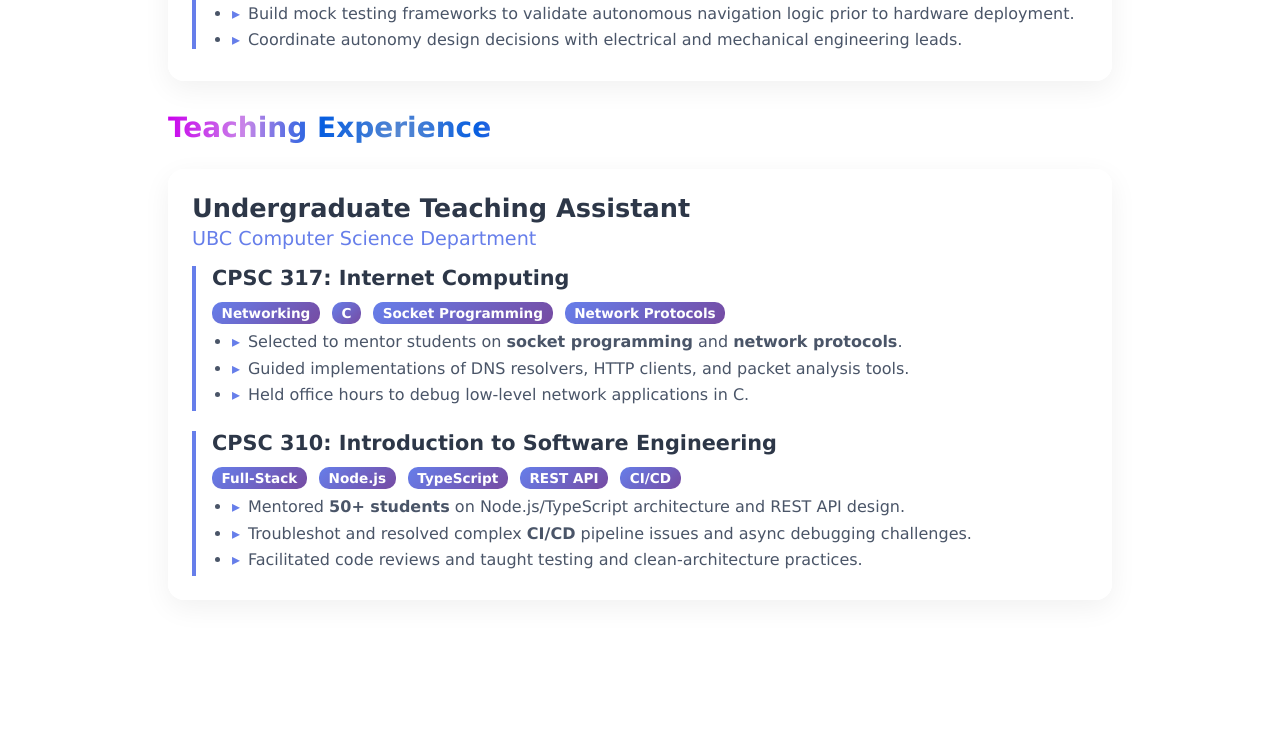
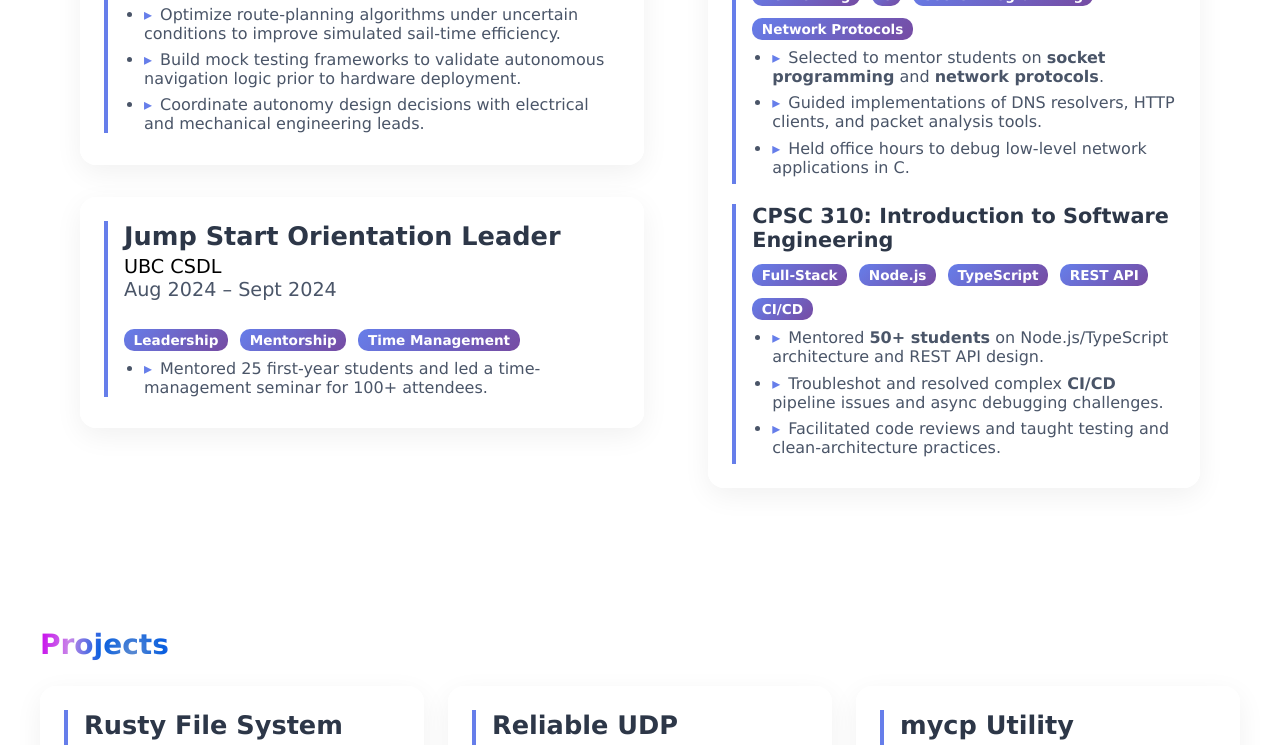
Before and after one commit to raghumanimehta/PortfolioWebsiteReact, a React (Vite) app: page / in a window 1280 px wide. Shown: the part 2224-2969 px from the top of the page. Built offline with nearby package versions, Linux system fonts and the light colour scheme.

Commit message:
padding issue fixed

```diff
--- a/src/components/Experience.jsx
+++ b/src/components/Experience.jsx
@@ -4,6 +4,7 @@ import "./styles/Experience.css";
 function Experience() {
     return (
         <section className="experience">
+            <div className='work-experience'>
                 <h2><span className='highlight'>Work Experience</span></h2>
                 <div className="experience-item">
                     <div className="course">
@@ -30,6 +31,30 @@ function Experience() {
                     </div>
                 </div>
 
+                <div className="experience-item">
+                    <div className="course">
+                        <div className="course-header">
+                            <div className="experience-header">
+                                <h3>Jump Start Orientation Leader</h3>
+                                <p className="company">
+                                    UBC CSDL
+                                </p>
+                                <p className="date">Aug 2024 – Sept 2024</p>
+                            </div>
+                            <div className="tech-tags">
+                                <span className="course-tag">Leadership</span>
+                                <span className="course-tag">Mentorship</span>
+                                <span className="course-tag">Time Management</span>
+                            </div>
+                        </div>
+                        <ul>
+                            <li>Mentored 25 first-year students and led a time-management seminar for 100+ attendees.</li>
+                        </ul>
+                    </div>
+                </div>
+
+            </div>
+            <div className='teaching-experience'>
                 <h2><span className="highlight">Teaching Experience</span></h2>
                 <div className="experience-item">
                     <div className="experience-header">
@@ -42,7 +67,7 @@ function Experience() {
                     <div className="experience-details">
                         <div className="course">
                             <div className="course-header">
-                            <h4>CPSC 317: Internet Computing</h4>
+                                <h4>CPSC 317: Computer Networking</h4>
                                 <div className="tech-tags">
                                     <span className="course-tag">Networking</span>
                                     <span className="course-tag">C</span>
@@ -76,6 +101,7 @@ function Experience() {
                         </div>
                     </div>
                 </div>
+            </div>
         </section>
     );
 }
--- a/src/components/styles/Experience.css
+++ b/src/components/styles/Experience.css
@@ -2,6 +2,10 @@
     max-width: 75rem;
     margin: 3rem auto;
     padding: 0 1.5rem;
+    display: flex;
+    flex-direction: row;
+    justify-content: center;
+    align-items: flex-start;
 }
 
 .experience h2 {
@@ -16,6 +20,7 @@
     padding: 1.5rem;
     border-radius: 16px;
     box-shadow: 0 8px 28px rgba(0, 0, 0, 0.06);
+    margin: 2rem;
 }
 
 .experience-header {
@@ -31,6 +36,12 @@
 .company {
     font-size: 1.2rem;
     margin: 0;
+}
+
+.date {
+    font-size: 1.2rem;
+    margin: 0;
+    color: #4a5568;
 }
 
 .company a {
@@ -123,6 +134,10 @@
         font-size: 1rem;
     }
 
+    .date {
+        font-size: 1rem;
+    }
+
     .course-header h4 {
         font-size: 1.1rem;
     }
--- a/src/components/styles/Prjoects.css
+++ b/src/components/styles/Prjoects.css
@@ -1,13 +1,14 @@
 /* Projects section */
 .projects {
-    margin: 3rem auto;
-    padding: 0 1.5rem;
+    margin: 1rem auto;
+    padding: 0 1rem;
 }
 
 .projects h2 {
     font-size: 2rem;
     margin-bottom: 1.5rem;
     color: #2d3748;
+    margin-top: 0.5rem;
 }
 
 .ProjectsHolder {
```
Also changed, not shown: 5 other files (tests, documents, lock files or other folders). Lines whose indentation alone changed are shown as unchanged.
